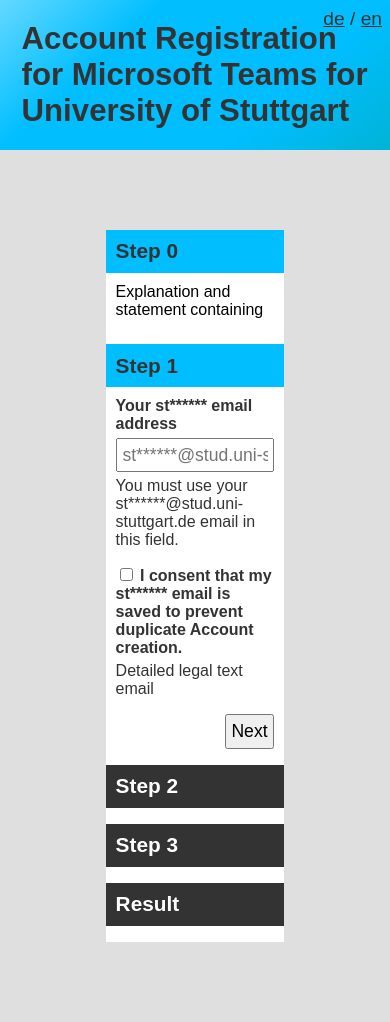
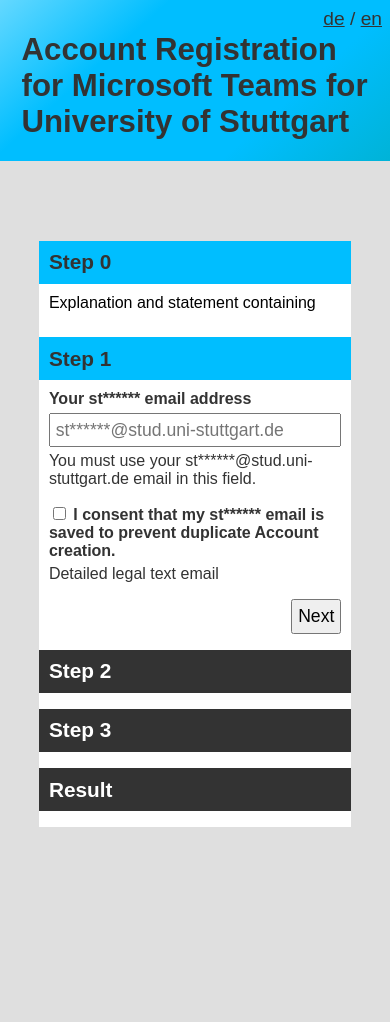
Before and after one commit to FIUS/MS365-Accountcreator, a Flask app: page / in a window 390 px wide. After the commit the page ends 827 px from the top, so only its background shows below. Run offline with Flask 2, Linux system fonts and the light colour scheme; parts of the project's set-up code (start-up, migrations or seed data) failed here and were passed over.

Commit message:
Update width calculation for better layout
Prevent language chooser from being obstructed on small screens

```diff
--- a/ms365_accountcreator/static/styles.css
+++ b/ms365_accountcreator/static/styles.css
@@ -39,12 +39,13 @@ body {
     width: calc(70% - 2ch);
     min-width: 20ch;
     max-width: 70ch;
+    margin-top: 2rem;
 }
 
 .form-container {
     width: calc(50% - 2ch);
-    min-width: 20ch;
-    max-width: 50ch;
+    min-width: 35ch;
+    max-width: 60ch;
 
     display: flex;
     flex-direction: column;
```
